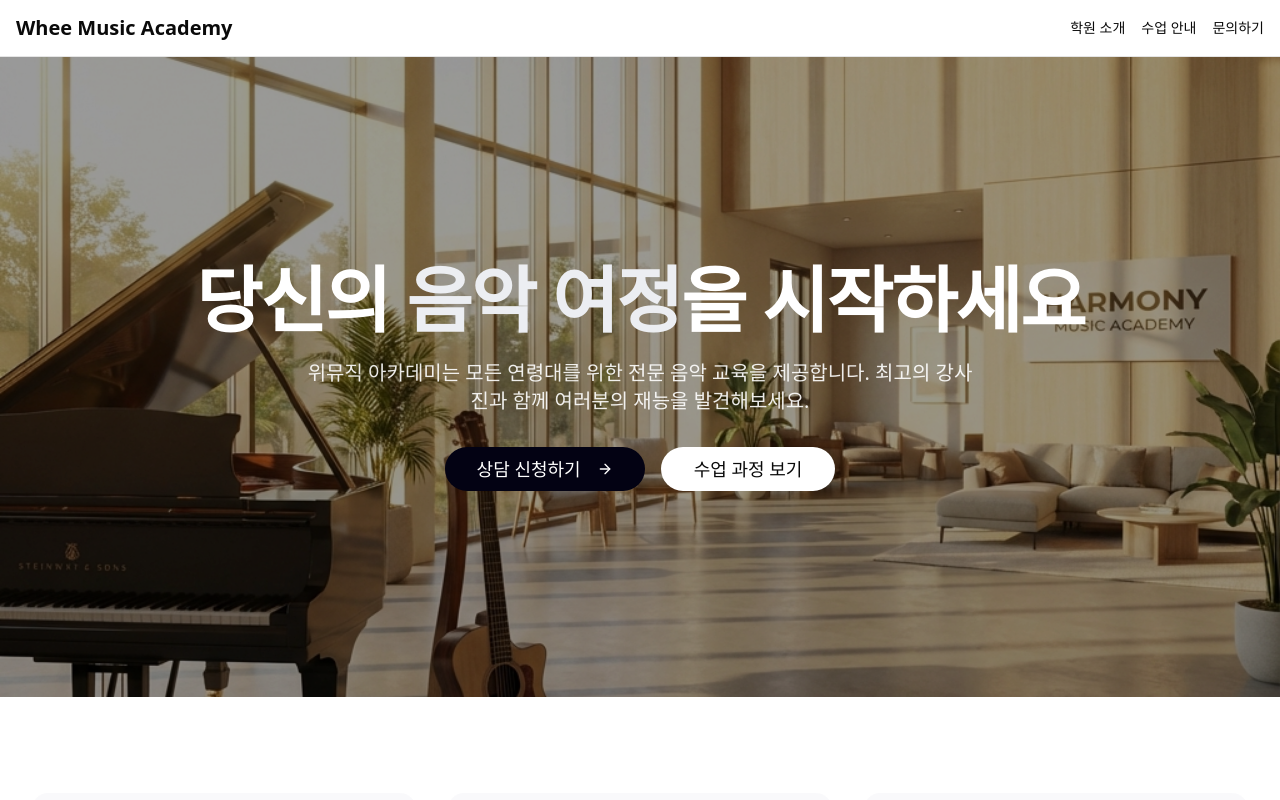
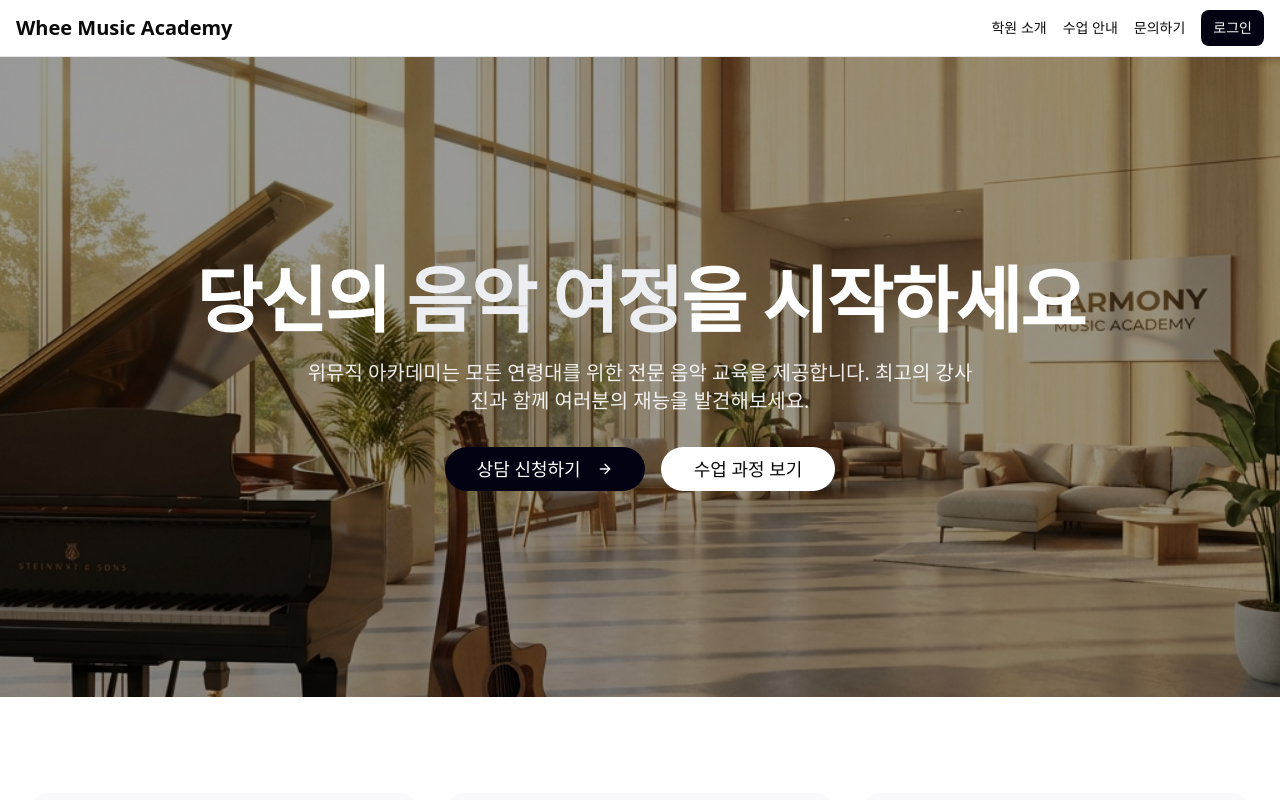
Before and after one commit to hwani7238/academy-web, a Next.js app: page / in a window 1280 px wide. Shown: the top 800 px of the page. Built offline with nearby package versions, Linux system fonts and the light colour scheme; no server answers; the database is empty.

Commit message:
feat: add login button to header

```diff
--- a/src/components/Header.tsx
+++ b/src/components/Header.tsx
@@ -21,6 +21,11 @@ export function Header() {
                     <Link href="#contact" className="text-sm font-medium transition-colors hover:text-primary">
                         문의하기
                     </Link>
+                    <Button size="sm" asChild>
+                        <Link href="/login">
+                            로그인
+                        </Link>
+                    </Button>
                 </nav>
             </div>
         </header>
```
